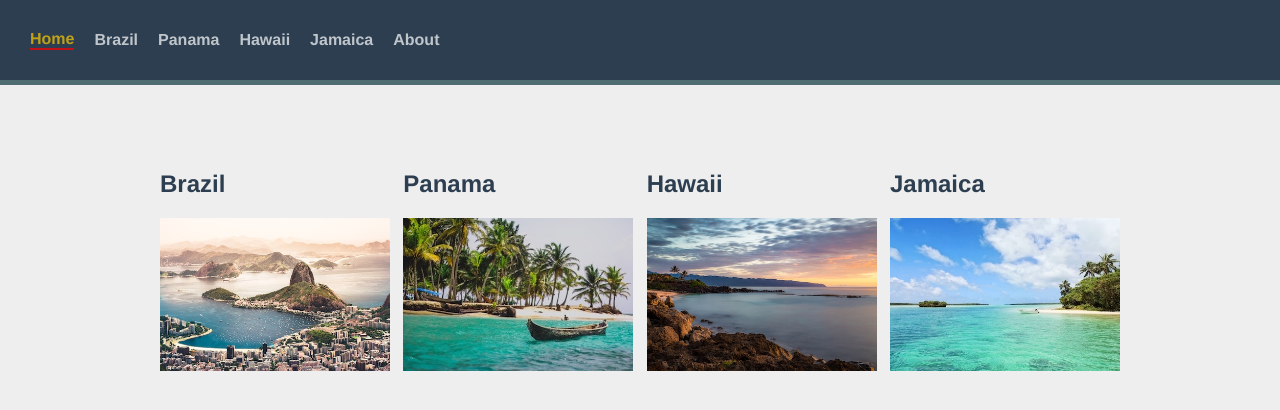
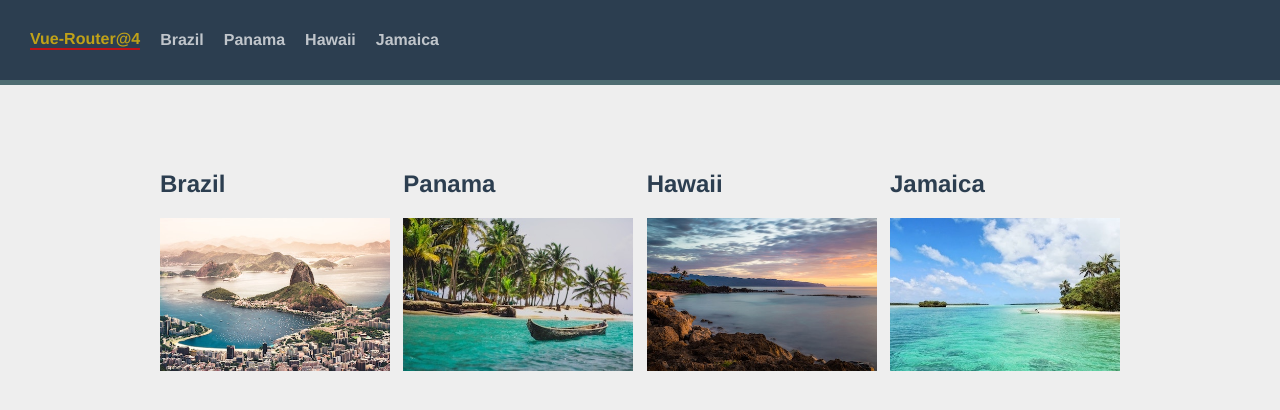
Before and after one commit to waisam/vue-router-4, a Vue app: page / in a window 1280 px wide. Shown: the top 410 px of the page. Built offline with nearby package versions, Linux system fonts and the light colour scheme.

Commit message:
Clean Up(清理无用的页面组件)

```diff
--- a/src/components/TheNavigation.vue
+++ b/src/components/TheNavigation.vue
@@ -6,11 +6,12 @@
 <template>
   <div id="nav">
     <!-- 为导航添加路由 -->
-    <router-link to="/">Home</router-link>
-    <router-link v-for="destination in destinations" :to="`/${destination.slug}`">{{
-      destination.name
-    }}</router-link>
-    <router-link to="/about">About</router-link>
+    <router-link class="logo" to="/">Vue-Router@4</router-link>
+    <router-link
+      v-for="destination in destinations"
+      :to="{ name: 'DestinationShow', params: { name: destination.slug } }"
+      >{{ destination.name }}</router-link
+    >
   </div>
 </template>
 
--- a/src/views/About.vue
+++ /dev/null
@@ -1,4 +0,0 @@
-<script lang="ts" setup></script>
-<template>
-	<h2>This is the page about the site.</h2>
-</template>
--- a/src/views/Brazil.vue
+++ /dev/null
@@ -1,7 +0,0 @@
-<script lang="ts" setup>
-	//
-</script>
-
-<template>
-	<h2>This is Brazil page.</h2>
-</template>
--- a/src/views/Hawaii.vue
+++ /dev/null
@@ -1,7 +0,0 @@
-<script lang="ts" setup>
-	//
-</script>
-
-<template>
-	<h2>This is Hawaii page.</h2>
-</template>
--- a/src/views/Jamaica.vue
+++ /dev/null
@@ -1,7 +0,0 @@
-<script lang="ts" setup>
-	//
-</script>
-
-<template>
-	<h2>This is Jamaica page.</h2>
-</template>
--- a/src/views/Panama.vue
+++ /dev/null
@@ -1,7 +0,0 @@
-<script lang="ts" setup>
-	//
-</script>
-
-<template>
-	<h2>This is Panama page.</h2>
-</template>
```
Also changed, not shown: router/index.ts (+1 -29 lines), 1 other file (tests, documents, lock files or other folders).
